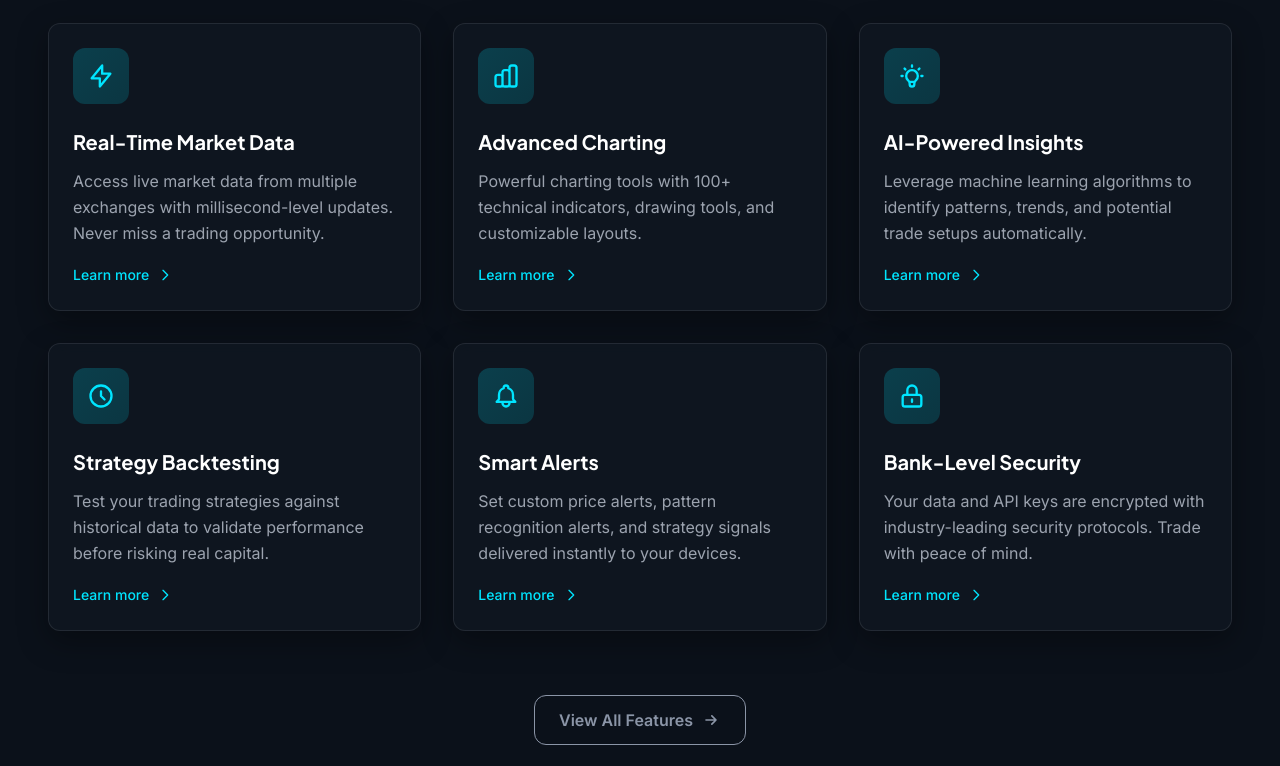
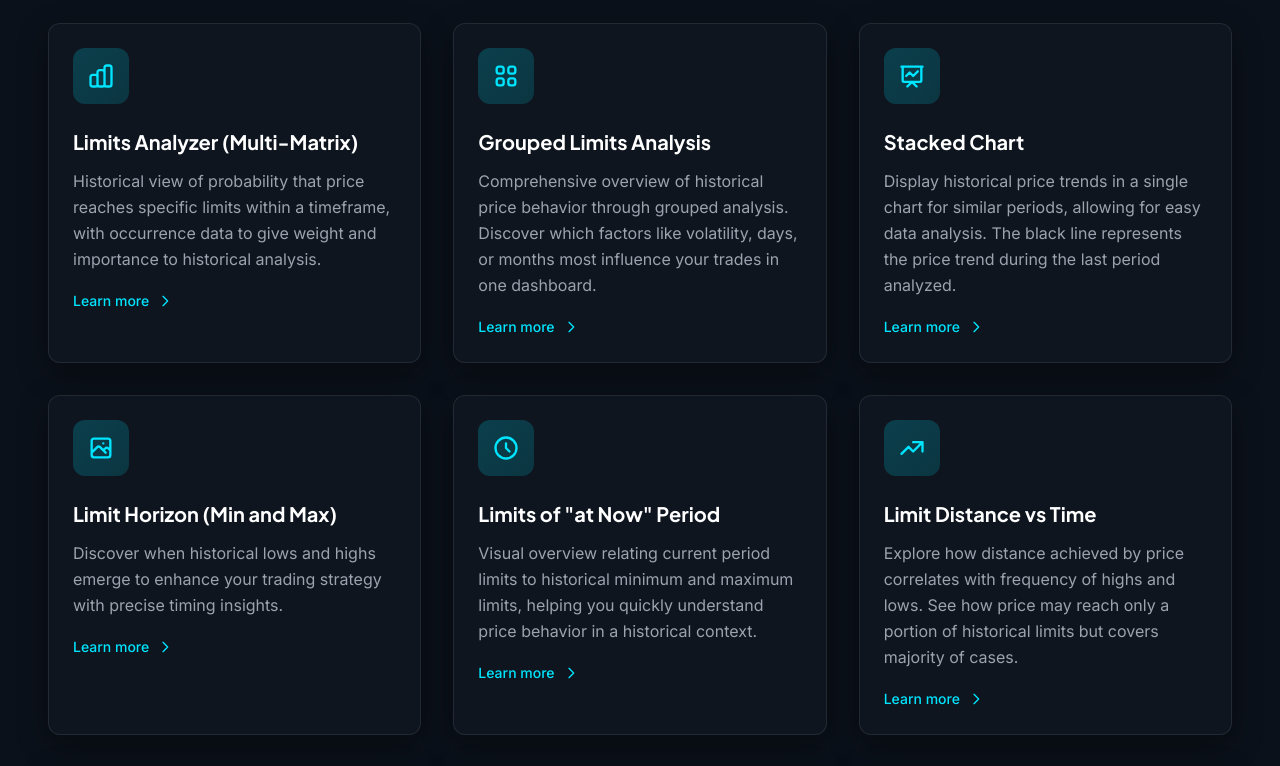
Before and after one commit to Chris0Jeky/Project_Phoenix_Algo, a Nuxt app: page / in a window 1280 px wide. Shown: the part 2220-2986 px from the top of the page. Built offline with nearby package versions, Linux system fonts and the light colour scheme; what vue3-apexcharts would draw is missing.

Commit message:
Update FeaturesSection.vue

```diff
--- a/components/FeaturesSection.vue
+++ b/components/FeaturesSection.vue
@@ -43,69 +43,84 @@
         </div>
       </div>
 
-      <!-- Bottom CTA -->
-      <div class="mt-16 text-center">
-        <NuxtLink to="/features" class="btn-secondary">
-          View All Features
-          <svg class="w-5 h-5" fill="none" stroke="currentColor" viewBox="0 0 24 24">
-            <path stroke-linecap="round" stroke-linejoin="round" stroke-width="2" d="M13 7l5 5m0 0l-5 5m5-5H6"/>
-          </svg>
-        </NuxtLink>
-      </div>
     </div>
   </section>
 </template>
 
 <script setup lang="ts">
-// Icon SVG strings
+// MetricAlgo trading tools
 const features = [
   {
     icon: `<svg fill="none" stroke="currentColor" viewBox="0 0 24 24">
-      <path stroke-linecap="round" stroke-linejoin="round" stroke-width="2" d="M13 10V3L4 14h7v7l9-11h-7z"/>
+      <path stroke-linecap="round" stroke-linejoin="round" stroke-width="2" d="M9 19v-6a2 2 0 00-2-2H5a2 2 0 00-2 2v6a2 2 0 002 2h2a2 2 0 002-2zm0 0V9a2 2 0 012-2h2a2 2 0 012 2v10m-6 0a2 2 0 002 2h2a2 2 0 002-2m0 0V5a2 2 0 012-2h2a2 2 0 012 2v14a2 2 0 01-2 2h-2a2 2 0 01-2-2z"/>
     </svg>`,
-    title: 'Real-Time Market Data',
-    description: 'Access live market data from multiple exchanges with millisecond-level updates. Never miss a trading opportunity.',
-    link: '#real-time'
+    title: 'Limits Analyzer (Multi-Matrix)',
+    description: 'Historical view of probability that price reaches specific limits within a timeframe, with occurrence data to give weight and importance to historical analysis.',
+    link: '/features/limits-analyzer'
+  },
+  {
+    icon: `<svg fill="none" stroke="currentColor" viewBox="0 0 24 24">
+      <path stroke-linecap="round" stroke-linejoin="round" stroke-width="2" d="M4 6a2 2 0 012-2h2a2 2 0 012 2v2a2 2 0 01-2 2H6a2 2 0 01-2-2V6zM14 6a2 2 0 012-2h2a2 2 0 012 2v2a2 2 0 01-2 2h-2a2 2 0 01-2-2V6zM4 16a2 2 0 012-2h2a2 2 0 012 2v2a2 2 0 01-2 2H6a2 2 0 01-2-2v-2zM14 16a2 2 0 012-2h2a2 2 0 012 2v2a2 2 0 01-2 2h-2a2 2 0 01-2-2v-2z"/>
+    </svg>`,
+    title: 'Grouped Limits Analysis',
+    description: 'Comprehensive overview of historical price behavior through grouped analysis. Discover which factors like volatility, days, or months most influence your trades in one dashboard.',
+    link: '/features/grouped-analysis'
+  },
+  {
+    icon: `<svg fill="none" stroke="currentColor" viewBox="0 0 24 24">
+      <path stroke-linecap="round" stroke-linejoin="round" stroke-width="2" d="M7 12l3-3 3 3 4-4M8 21l4-4 4 4M3 4h18M4 4h16v12a1 1 0 01-1 1H5a1 1 0 01-1-1V4z"/>
+    </svg>`,
+    title: 'Stacked Chart',
+    description: 'Display historical price trends in a single chart for similar periods, allowing for easy data analysis. The black line represents the price trend during the last period analyzed.',
+    link: '/features/stacked-chart'
+  },
+  {
+    icon: `<svg fill="none" stroke="currentColor" viewBox="0 0 24 24">
+      <path stroke-linecap="round" stroke-linejoin="round" stroke-width="2" d="M4 16l4.586-4.586a2 2 0 012.828 0L16 16m-2-2l1.586-1.586a2 2 0 012.828 0L20 14m-6-6h.01M6 20h12a2 2 0 002-2V6a2 2 0 00-2-2H6a2 2 0 00-2 2v12a2 2 0 002 2z"/>
+    </svg>`,
+    title: 'Limit Horizon (Min and Max)',
+    description: 'Discover when historical lows and highs emerge to enhance your trading strategy with precise timing insights.',
+    link: '/features/limit-horizon'
+  },
+  {
+    icon: `<svg fill="none" stroke="currentColor" viewBox="0 0 24 24">
+      <path stroke-linecap="round" stroke-linejoin="round" stroke-width="2" d="M12 8v4l3 3m6-3a9 9 0 11-18 0 9 9 0 0118 0z"/>
+    </svg>`,
+    title: 'Limits of "at Now" Period',
+    description: 'Visual overview relating current period limits to historical minimum and maximum limits, helping you quickly understand price behavior in a historical context.',
+    link: '/features/at-now-limits'
+  },
+  {
+    icon: `<svg fill="none" stroke="currentColor" viewBox="0 0 24 24">
+      <path stroke-linecap="round" stroke-linejoin="round" stroke-width="2" d="M13 7h8m0 0v8m0-8l-8 8-4-4-6 6"/>
+    </svg>`,
+    title: 'Limit Distance vs Time',
+    description: 'Explore how distance achieved by price correlates with frequency of highs and lows. See how price may reach only a portion of historical limits but covers majority of cases.',
+    link: '/features/distance-vs-time'
   },
   {
     icon: `<svg fill="none" stroke="currentColor" viewBox="0 0 24 24">
       <path stroke-linecap="round" stroke-linejoin="round" stroke-width="2" d="M9 19v-6a2 2 0 00-2-2H5a2 2 0 00-2 2v6a2 2 0 002 2h2a2 2 0 002-2zm0 0V9a2 2 0 012-2h2a2 2 0 012 2v10m-6 0a2 2 0 002 2h2a2 2 0 002-2m0 0V5a2 2 0 012-2h2a2 2 0 012 2v14a2 2 0 01-2 2h-2a2 2 0 01-2-2z"/>
     </svg>`,
-    title: 'Advanced Charting',
-    description: 'Powerful charting tools with 100+ technical indicators, drawing tools, and customizable layouts.',
-    link: '#charting'
+    title: 'Historical Limit Data & Deviations',
+    description: 'View historical price movement through limit charts with standard deviations. Assess how ordinary or exceptional the current price is, benefiting your trading decisions.',
+    link: '/features/historical-data'
   },
   {
     icon: `<svg fill="none" stroke="currentColor" viewBox="0 0 24 24">
-      <path stroke-linecap="round" stroke-linejoin="round" stroke-width="2" d="M9.663 17h4.673M12 3v1m6.364 1.636l-.707.707M21 12h-1M4 12H3m3.343-5.657l-.707-.707m2.828 9.9a5 5 0 117.072 0l-.548.547A3.374 3.374 0 0014 18.469V19a2 2 0 11-4 0v-.531c0-.895-.356-1.754-.988-2.386l-.548-.547z"/>
+      <path stroke-linecap="round" stroke-linejoin="round" stroke-width="2" d="M16 8v8m-4-5v5m-4-2v2m-2 4h12a2 2 0 002-2V6a2 2 0 00-2-2H6a2 2 0 00-2 2v12a2 2 0 002 2z"/>
     </svg>`,
-    title: 'AI-Powered Insights',
-    description: 'Leverage machine learning algorithms to identify patterns, trends, and potential trade setups automatically.',
-    link: '#ai'
+    title: 'Limits & Deviations Overview',
+    description: 'Display historical price movement showing the range of action through representation of maximum, minimum, average, and periodic closing values.',
+    link: '/features/deviations-overview'
   },
   {
     icon: `<svg fill="none" stroke="currentColor" viewBox="0 0 24 24">
-      <path stroke-linecap="round" stroke-linejoin="round" stroke-width="2" d="M12 8v4l3 3m6-3a9 9 0 11-18 0 9 9 0 0118 0z"/>
+      <path stroke-linecap="round" stroke-linejoin="round" stroke-width="2" d="M3 4a1 1 0 011-1h16a1 1 0 011 1v2.586a1 1 0 01-.293.707l-6.414 6.414a1 1 0 00-.293.707V17l-4 4v-6.586a1 1 0 00-.293-.707L3.293 7.293A1 1 0 013 6.586V4z"/>
     </svg>`,
-    title: 'Strategy Backtesting',
-    description: 'Test your trading strategies against historical data to validate performance before risking real capital.',
-    link: '#backtest'
-  },
-  {
-    icon: `<svg fill="none" stroke="currentColor" viewBox="0 0 24 24">
-      <path stroke-linecap="round" stroke-linejoin="round" stroke-width="2" d="M15 17h5l-1.405-1.405A2.032 2.032 0 0118 14.158V11a6.002 6.002 0 00-4-5.659V5a2 2 0 10-4 0v.341C7.67 6.165 6 8.388 6 11v3.159c0 .538-.214 1.055-.595 1.436L4 17h5m6 0v1a3 3 0 11-6 0v-1m6 0H9"/>
-    </svg>`,
-    title: 'Smart Alerts',
-    description: 'Set custom price alerts, pattern recognition alerts, and strategy signals delivered instantly to your devices.',
-    link: '#alerts'
-  },
-  {
-    icon: `<svg fill="none" stroke="currentColor" viewBox="0 0 24 24">
-      <path stroke-linecap="round" stroke-linejoin="round" stroke-width="2" d="M12 15v2m-6 4h12a2 2 0 002-2v-6a2 2 0 00-2-2H6a2 2 0 00-2 2v6a2 2 0 002 2zm10-10V7a4 4 0 00-8 0v4h8z"/>
-    </svg>`,
-    title: 'Bank-Level Security',
-    description: 'Your data and API keys are encrypted with industry-leading security protocols. Trade with peace of mind.',
-    link: '#security'
+    title: 'Historical Series Filter',
+    description: 'Validate your intuition by filtering series of Japanese candles with specific metrics such as volatility, specific days, patterns, and much more.',
+    link: '/features/series-filter'
   }
 ]
 </script>
```
